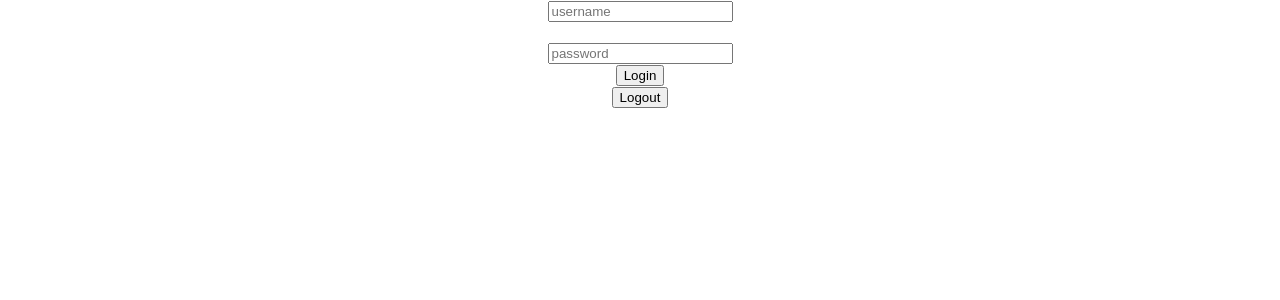
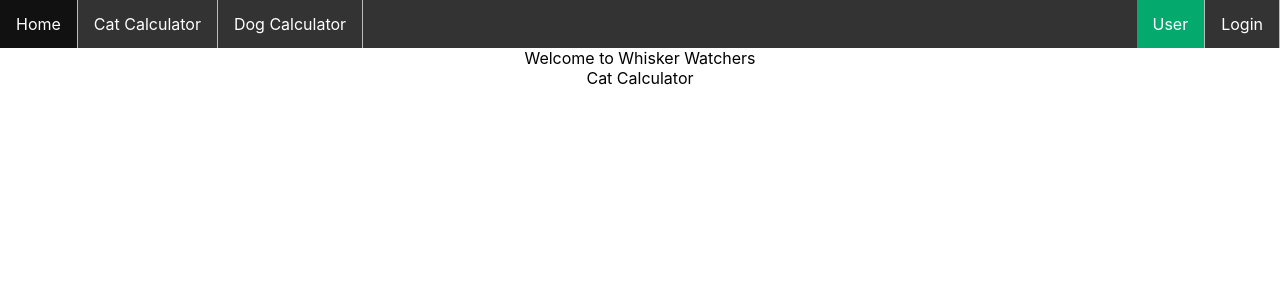
Before and after one commit to erobbi/whisker_watchers_frontend, a React (Create React App) app: page /cat_calculator in a window 1280 px wide. Shown: the top 300 px of the page. Built offline with nearby package versions, Linux system fonts and the light colour scheme; no server answers.

Commit message:
added navBar and associated components

```diff
--- a/package.json
+++ b/package.json
@@ -4,11 +4,15 @@
   "version": "0.1.0",
   "private": true,
   "dependencies": {
+    "@emotion/react": "^11.4.1",
+    "@emotion/styled": "^11.3.0",
+    "@mui/material": "^5.0.0-rc.1",
     "@testing-library/jest-dom": "^5.14.1",
     "@testing-library/react": "^11.2.7",
     "@testing-library/user-event": "^12.8.3",
     "react": "^17.0.2",
     "react-dom": "^17.0.2",
+    "react-router-dom": "^5.3.0",
     "react-scripts": "4.0.3",
     "web-vitals": "^1.1.2"
   },
--- a/src/App.css
+++ b/src/App.css
@@ -36,3 +36,45 @@
     transform: rotate(360deg);
   }
 }
+
+
+/* style for navbar */
+/* src: https://www.w3schools.com/css/css_navbar_horizontal.asp */
+ul {
+  list-style-type: none;
+  margin: 0;
+  padding: 0;
+  overflow: hidden;
+  background-color: #333;
+}
+
+li {
+  float: left;
+}
+
+li a {
+  display: block;
+  color: white;
+  text-align: center;
+  padding: 14px 16px;
+  text-decoration: none;
+  border-right: 1px solid #bbb;
+}
+
+li:last-child {
+  border-right: none;
+}
+
+.navItemRight{
+  float:right
+}
+
+/* Change the link color to #111 (black) on hover */
+li a:hover {
+  background-color: #111;
+}
+
+.active {
+  background-color: #04AA6D;
+}
+/* end style for navbar */
--- a/src/App.js
+++ b/src/App.js
@@ -1,8 +1,7 @@
 import "./App.css";
-import Login from "./Login";
-import Logout from "./Logout"
+import MainContainer from "./MainContainer";
+import TopBar from "./TopBar";
 import { useState, useEffect } from "react";
-import { __SECRET_INTERNALS_DO_NOT_USE_OR_YOU_WILL_BE_FIRED } from "react";
 
 function App() {
   const [user, setUser] = useState({});
@@ -19,8 +18,8 @@ function App() {
 
   return (
     <div className="App">
-      <Login setUser={setUser}/>
-      <Logout setUser={setUser}/>
+      <TopBar />
+      <MainContainer setUser={setUser}/>
     </div>
   );
 }
--- /dev/null
+++ b/src/CatCalculator.js
@@ -0,0 +1,9 @@
+import React from 'react'
+
+export default function CatCalculator() {
+    return (
+        <div>
+            Cat Calculator
+        </div>
+    )
+}
--- /dev/null
+++ b/src/DogCalculator.js
@@ -0,0 +1,9 @@
+import React from 'react'
+
+export default function DogCalculator() {
+    return (
+        <div>
+            Dog Calculator
+        </div>
+    )
+}
--- a/src/Login.js
+++ b/src/Login.js
@@ -1,4 +1,5 @@
 import React, { useState } from 'react'
+import Button from "@mui/material/Button";
 
 function Login({ user, setUser }) {
   const [username, setUsername] = useState("");
@@ -41,7 +42,10 @@ function Login({ user, setUser }) {
         onChange={(e) => setPassword(e.target.value)}
       />
       <br />
-      <button type="submit" className="ui button">Login</button>
+      <br />
+      <Button type="submit" variant="contained">
+        Login
+      </Button>
     </form>
   );
 }
--- a/src/Logout.js
+++ b/src/Logout.js
@@ -1,4 +1,5 @@
 import React from 'react'
+import Button from "@mui/material/Button";
 
 function Logout({setUser}) {
     function handleLogoutClick() {
@@ -9,7 +10,9 @@ function Logout({setUser}) {
     })
 }
 
-    return (<button onClick={handleLogoutClick}>Logout</button>)
+    return (
+    <Button variant="contained" onClick={handleLogoutClick}>Logout</Button>
+    )
 }
 
 export default Logout
--- /dev/null
+++ b/src/MainContainer.js
@@ -0,0 +1,27 @@
+import React from 'react'
+import Login from "./Login";
+import Logout from "./Logout";
+import { Route, Switch } from 'react-router-dom';
+import CatCalculator from './CatCalculator';
+import DogCalculator from './DogCalculator';
+
+export default function MainContainer({setUser}) {
+    return (
+      <div>
+        <Switch>
+          <Route exact path="/login">
+            <br />
+            <Login setUser={setUser} />
+            <br />
+            <Logout setUser={setUser} />
+          </Route>
+          <Route exact path="/cat_calculator">
+            <CatCalculator />
+          </Route>
+          <Route exact path="/dog_calculator">
+            <DogCalculator />
+          </Route>
+        </Switch>
+      </div>
+    );
+}
--- /dev/null
+++ b/src/NavBar.js
@@ -0,0 +1,36 @@
+import React from 'react'
+import { NavLink } from 'react-router-dom'
+
+export default function NavBar() {
+    return (
+      <div>
+        <ul>
+          <NavLink exact to="/" className="navItem">
+            <li class="active">
+              <a>Home</a>
+            </li>
+          </NavLink>
+          <NavLink exact to="cat_calculator">
+            <li className="navItem">
+              <a>Cat Calculator</a>
+            </li>
+          </NavLink>
+          <NavLink exact to="dog_calculator">
+            <li className="navItem">
+              <a>Dog Calculator</a>
+            </li>
+          </NavLink>
+          <NavLink className="navItemRight" exact to="login">
+            <li>
+              <a>Login</a>
+            </li>
+          </NavLink>
+          <NavLink className="navItemRight" exact to="user">
+            <li class="active">
+              <a>User</a>
+            </li>
+          </NavLink>
+        </ul>
+      </div>
+    );
+}
--- /dev/null
+++ b/src/TopBar.js
@@ -0,0 +1,13 @@
+import React from 'react'
+import NavBar from './NavBar.js'
+
+export default function TopBar() {
+    return (
+        <>
+            <NavBar />
+            <div>
+                Welcome to Whisker Watchers
+            </div>
+        </>
+    )
+}
```
Also changed, not shown: src/Signup.js (added, +11 -0 lines), src/index.js (+4 -5 lines), 1 other file (tests, documents, lock files or other folders).
